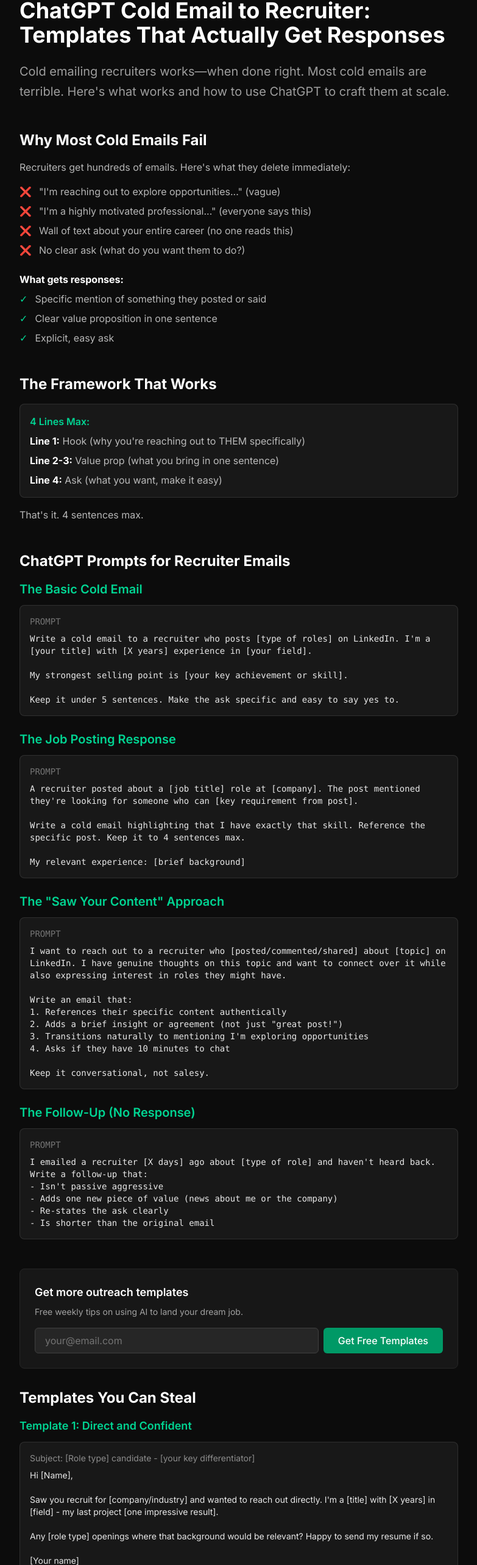
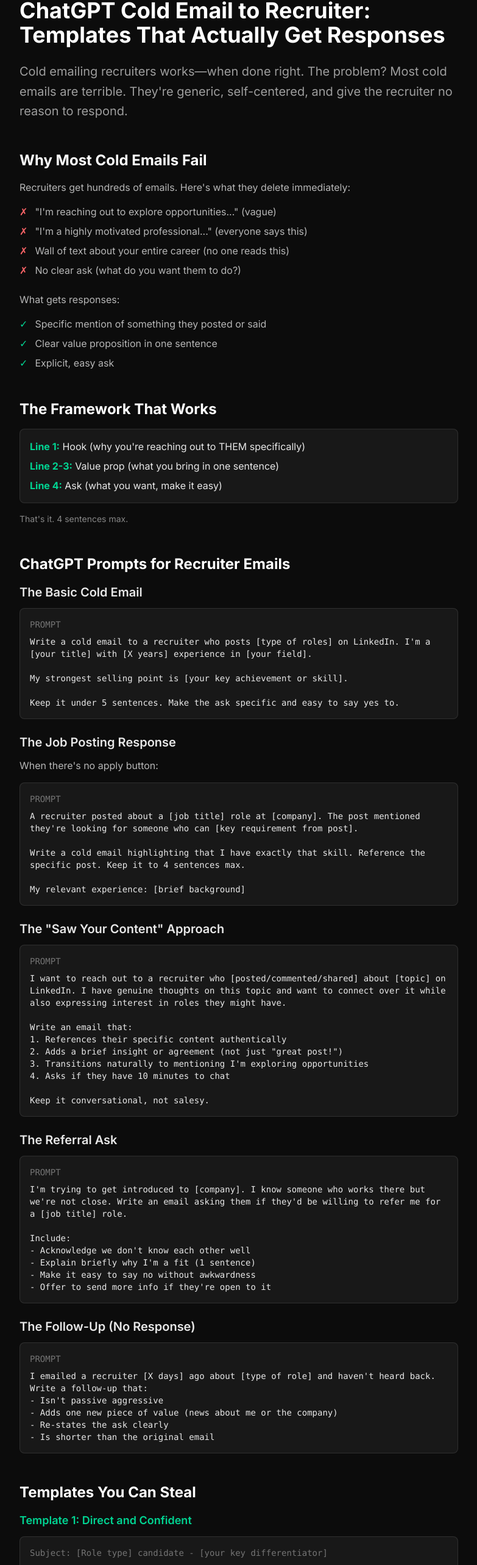
Before and after one commit to kaigritun/getthejobai, a Next.js app: page /guides/chatgpt-cold-email-recruiter in a window 1280 px wide. Shown: the part 219-2785 px from the top of the page at 61% size, without its empty margins (248-1031 px from the left). Built offline with nearby package versions, Linux system fonts and the light colour scheme.

Commit message:
Add 3 new ChatGPT guides for job search funnel
- chatgpt-job-search: Complete AI job hunting guide
- chatgpt-resume-bullet-points: Transform duties to achievements
- chatgpt-cold-email-recruiter: Templates that get responses

All funnel to the  prompts product via CTAs

```diff
--- a/app/guides/chatgpt-cold-email-recruiter/page.tsx
+++ b/app/guides/chatgpt-cold-email-recruiter/page.tsx
@@ -4,9 +4,9 @@
 import type { Metadata } from 'next'
 
 export const metadata: Metadata = {
-  title: 'ChatGPT Cold Email to Recruiter: Templates That Actually Get Responses | GetTheJobAI',
-  description: 'Cold email templates and ChatGPT prompts to reach out to recruiters. Learn the framework that gets responses and how to personalize at scale.',
-  keywords: ['cold email recruiter', 'chatgpt email templates', 'recruiter outreach', 'job search email', 'ai email generator'],
+  title: 'ChatGPT Cold Email to Recruiter: Templates That Get Responses (2025) | GetTheJobAI',
+  description: 'Learn to write cold emails that recruiters actually respond to. ChatGPT prompts, templates, and examples for job seekers.',
+  keywords: ['cold email recruiter', 'chatgpt recruiter email', 'email recruiter template', 'how to email recruiters'],
 }
 
 export default function ChatGPTColdEmailRecruiterPage() {
@@ -35,14 +35,14 @@
 
         <article className="prose-custom">
           <p className="text-emerald-400 font-mono text-sm mb-4 uppercase tracking-wider">
-            Outreach
+            Networking
           </p>
           <h1 className="text-4xl font-bold mb-6">
             ChatGPT Cold Email to Recruiter: Templates That Actually Get Responses
           </h1>
           <p className="text-xl text-white/60 mb-12 leading-relaxed">
-            Cold emailing recruiters works—when done right. Most cold emails are terrible.
-            Here&apos;s what works and how to use ChatGPT to craft them at scale.
+            Cold emailing recruiters works—when done right. The problem? Most cold emails are terrible.
+            They&apos;re generic, self-centered, and give the recruiter no reason to respond.
           </p>
 
           <div className="space-y-12">
@@ -53,26 +53,24 @@
               </p>
               <ul className="space-y-2 text-white/70 mb-6">
                 <li className="flex gap-3">
-                  <span className="text-red-400">❌</span>
+                  <span className="text-red-400">✗</span>
                   &quot;I&apos;m reaching out to explore opportunities...&quot; (vague)
                 </li>
                 <li className="flex gap-3">
-                  <span className="text-red-400">❌</span>
+                  <span className="text-red-400">✗</span>
                   &quot;I&apos;m a highly motivated professional...&quot; (everyone says this)
                 </li>
                 <li className="flex gap-3">
-                  <span className="text-red-400">❌</span>
+                  <span className="text-red-400">✗</span>
                   Wall of text about your entire career (no one reads this)
                 </li>
                 <li className="flex gap-3">
-                  <span className="text-red-400">❌</span>
+                  <span className="text-red-400">✗</span>
                   No clear ask (what do you want them to do?)
                 </li>
               </ul>
-              <p className="text-white/70">
-                <strong className="text-white">What gets responses:</strong>
-              </p>
-              <ul className="space-y-2 text-white/70 mt-2">
+              <p className="text-white/70 mb-4">What gets responses:</p>
+              <ul className="space-y-2 text-white/70">
                 <li className="flex gap-3">
                   <span className="text-emerald-400">✓</span>
                   Specific mention of something they posted or said
@@ -91,22 +89,19 @@
             <section>
               <h2 className="text-2xl font-bold mb-4">The Framework That Works</h2>
               <div className="bg-white/5 border border-white/10 rounded-lg p-4 mb-4">
-                <p className="text-emerald-400 font-semibold mb-2">4 Lines Max:</p>
-                <ul className="space-y-2 text-white/70">
-                  <li><strong className="text-white">Line 1:</strong> Hook (why you&apos;re reaching out to THEM specifically)</li>
-                  <li><strong className="text-white">Line 2-3:</strong> Value prop (what you bring in one sentence)</li>
-                  <li><strong className="text-white">Line 4:</strong> Ask (what you want, make it easy)</li>
-                </ul>
+                <p className="text-white/90 space-y-2">
+                  <span className="block"><strong className="text-emerald-400">Line 1:</strong> Hook (why you&apos;re reaching out to THEM specifically)</span>
+                  <span className="block"><strong className="text-emerald-400">Line 2-3:</strong> Value prop (what you bring in one sentence)</span>
+                  <span className="block"><strong className="text-emerald-400">Line 4:</strong> Ask (what you want, make it easy)</span>
+                </p>
               </div>
-              <p className="text-white/70">
-                That&apos;s it. 4 sentences max.
-              </p>
+              <p className="text-white/50 text-sm">That&apos;s it. 4 sentences max.</p>
             </section>
 
             <section>
               <h2 className="text-2xl font-bold mb-4">ChatGPT Prompts for Recruiter Emails</h2>
 
-              <h3 className="text-xl font-semibold mb-3 text-emerald-400">The Basic Cold Email</h3>
+              <h3 className="text-xl font-semibold mb-3 text-white/90">The Basic Cold Email</h3>
               <div className="bg-white/5 border border-white/10 rounded-lg p-4 mb-6">
                 <p className="text-sm text-white/40 mb-2 font-mono">PROMPT</p>
                 <p className="text-white/90 font-mono text-sm whitespace-pre-wrap">{`Write a cold email to a recruiter who posts [type of roles] on LinkedIn. I'm a [your title] with [X years] experience in [your field].
@@ -116,7 +111,8 @@
 Keep it under 5 sentences. Make the ask specific and easy to say yes to.`}</p>
               </div>
 
-              <h3 className="text-xl font-semibold mb-3 text-emerald-400">The Job Posting Response</h3>
+              <h3 className="text-xl font-semibold mb-3 text-white/90">The Job Posting Response</h3>
+              <p className="text-white/70 mb-4">When there&apos;s no apply button:</p>
               <div className="bg-white/5 border border-white/10 rounded-lg p-4 mb-6">
                 <p className="text-sm text-white/40 mb-2 font-mono">PROMPT</p>
                 <p className="text-white/90 font-mono text-sm whitespace-pre-wrap">{`A recruiter posted about a [job title] role at [company]. The post mentioned they're looking for someone who can [key requirement from post].
@@ -126,7 +122,7 @@
 My relevant experience: [brief background]`}</p>
               </div>
 
-              <h3 className="text-xl font-semibold mb-3 text-emerald-400">The &quot;Saw Your Content&quot; Approach</h3>
+              <h3 className="text-xl font-semibold mb-3 text-white/90">The &quot;Saw Your Content&quot; Approach</h3>
               <div className="bg-white/5 border border-white/10 rounded-lg p-4 mb-6">
                 <p className="text-sm text-white/40 mb-2 font-mono">PROMPT</p>
                 <p className="text-white/90 font-mono text-sm whitespace-pre-wrap">{`I want to reach out to a recruiter who [posted/commented/shared] about [topic] on LinkedIn. I have genuine thoughts on this topic and want to connect over it while also expressing interest in roles they might have.
@@ -140,8 +136,20 @@
 Keep it conversational, not salesy.`}</p>
               </div>
 
-              <h3 className="text-xl font-semibold mb-3 text-emerald-400">The Follow-Up (No Response)</h3>
-              <div className="bg-white/5 border border-white/10 rounded-lg p-4 mb-4">
+              <h3 className="text-xl font-semibold mb-3 text-white/90">The Referral Ask</h3>
+              <div className="bg-white/5 border border-white/10 rounded-lg p-4 mb-6">
+                <p className="text-sm text-white/40 mb-2 font-mono">PROMPT</p>
+                <p className="text-white/90 font-mono text-sm whitespace-pre-wrap">{`I'm trying to get introduced to [company]. I know someone who works there but we're not close. Write an email asking them if they'd be willing to refer me for a [job title] role.
+
+Include:
+- Acknowledge we don't know each other well
+- Explain briefly why I'm a fit (1 sentence)
+- Make it easy to say no without awkwardness
+- Offer to send more info if they're open to it`}</p>
+              </div>
+
+              <h3 className="text-xl font-semibold mb-3 text-white/90">The Follow-Up (No Response)</h3>
+              <div className="bg-white/5 border border-white/10 rounded-lg p-4 mb-6">
                 <p className="text-sm text-white/40 mb-2 font-mono">PROMPT</p>
                 <p className="text-white/90 font-mono text-sm whitespace-pre-wrap">{`I emailed a recruiter [X days] ago about [type of role] and haven't heard back. Write a follow-up that:
 - Isn't passive aggressive
@@ -151,18 +159,13 @@
               </div>
             </section>
 
-            <EmailSignup
-              headline="Get more outreach templates"
-              buttonText="Get Free Templates"
-            />
-
             <section>
               <h2 className="text-2xl font-bold mb-4">Templates You Can Steal</h2>
 
               <h3 className="text-lg font-semibold mb-3 text-emerald-400">Template 1: Direct and Confident</h3>
               <div className="bg-white/5 border border-white/10 rounded-lg p-4 mb-6">
-                <p className="text-white/50 text-sm mb-2">Subject: [Role type] candidate - [your key differentiator]</p>
-                <p className="text-white/90 text-sm whitespace-pre-wrap">{`Hi [Name],
+                <p className="text-sm text-white/40 mb-2 font-mono">Subject: [Role type] candidate - [your key differentiator]</p>
+                <p className="text-white/70 text-sm whitespace-pre-wrap">{`Hi [Name],
 
 Saw you recruit for [company/industry] and wanted to reach out directly. I'm a [title] with [X years] in [field] - my last project [one impressive result].
 
@@ -173,8 +176,8 @@
 
               <h3 className="text-lg font-semibold mb-3 text-emerald-400">Template 2: Content-Based Connection</h3>
               <div className="bg-white/5 border border-white/10 rounded-lg p-4 mb-6">
-                <p className="text-white/50 text-sm mb-2">Subject: Your post on [topic]</p>
-                <p className="text-white/90 text-sm whitespace-pre-wrap">{`Hi [Name],
+                <p className="text-sm text-white/40 mb-2 font-mono">Subject: Your post on [topic]</p>
+                <p className="text-white/70 text-sm whitespace-pre-wrap">{`Hi [Name],
 
 Your post about [topic] resonated - especially [specific point]. I've seen the same thing in my work [brief example].
 
@@ -184,9 +187,9 @@
               </div>
 
               <h3 className="text-lg font-semibold mb-3 text-emerald-400">Template 3: The Warm Introduction Request</h3>
-              <div className="bg-white/5 border border-white/10 rounded-lg p-4 mb-4">
-                <p className="text-white/50 text-sm mb-2">Subject: Quick ask - [Company] intro</p>
-                <p className="text-white/90 text-sm whitespace-pre-wrap">{`Hi [Name],
+              <div className="bg-white/5 border border-white/10 rounded-lg p-4">
+                <p className="text-sm text-white/40 mb-2 font-mono">Subject: Quick ask - [Company] intro</p>
+                <p className="text-white/70 text-sm whitespace-pre-wrap">{`Hi [Name],
 
 We met briefly at [event] / we're connected through [person/group]. I'm exploring a [role] at [Company] and saw you might know people there.
 
@@ -204,7 +207,7 @@
                 The real power is personalization at scale. Here&apos;s how:
               </p>
               <div className="bg-white/5 border border-white/10 rounded-lg p-4 mb-4">
-                <p className="text-sm text-white/40 mb-2 font-mono">PROMPT</p>
+                <p className="text-sm text-white/40 mb-2 font-mono">BATCH PROMPT</p>
                 <p className="text-white/90 font-mono text-sm whitespace-pre-wrap">{`I'm reaching out to 20 recruiters today. For each one, I'll give you:
 - Their name
 - Their company
@@ -215,32 +218,30 @@
 
 Make each one feel individually written, not templated.`}</p>
               </div>
-              <p className="text-white/70">
-                Then feed it recruiter details one at a time.
-              </p>
+              <p className="text-white/50 text-sm">Then feed it recruiter details one at a time.</p>
             </section>
 
             <section>
               <h2 className="text-2xl font-bold mb-4">What NOT to Do</h2>
               <ul className="space-y-3 text-white/70">
                 <li className="flex gap-3">
-                  <span className="text-red-400">❌</span>
+                  <span className="text-red-400 font-bold">✗</span>
                   <span><strong className="text-white">Don&apos;t attach your resume unsolicited.</strong> Say you&apos;ll send it if they&apos;re interested.</span>
                 </li>
                 <li className="flex gap-3">
-                  <span className="text-red-400">❌</span>
+                  <span className="text-red-400 font-bold">✗</span>
                   <span><strong className="text-white">Don&apos;t write more than 5 sentences.</strong> They won&apos;t read it.</span>
                 </li>
                 <li className="flex gap-3">
-                  <span className="text-red-400">❌</span>
+                  <span className="text-red-400 font-bold">✗</span>
                   <span><strong className="text-white">Don&apos;t use &quot;I hope this email finds you well.&quot;</strong> Dead giveaway that you don&apos;t respect their time.</span>
                 </li>
                 <li className="flex gap-3">
-                  <span className="text-red-400">❌</span>
+                  <span className="text-red-400 font-bold">✗</span>
                   <span><strong className="text-white">Don&apos;t be vague about what you want.</strong> &quot;Looking for opportunities&quot; means nothing.</span>
                 </li>
                 <li className="flex gap-3">
-                  <span className="text-red-400">❌</span>
+                  <span className="text-red-400 font-bold">✗</span>
                   <span><strong className="text-white">Don&apos;t follow up more than twice.</strong> After two, move on.</span>
                 </li>
               </ul>
@@ -248,107 +249,93 @@
 
             <section>
               <h2 className="text-2xl font-bold mb-4">The Numbers Game</h2>
-              <p className="text-white/70 mb-4">
-                Cold email is a volume game. Expect:
+              <p className="text-white/70 mb-4">Cold email is a volume game. Expect:</p>
+              <div className="grid md:grid-cols-2 gap-4 mb-6">
+                <div className="bg-white/5 border border-white/10 rounded-lg p-4 text-center">
+                  <p className="text-3xl font-bold text-emerald-400 mb-1">10-20%</p>
+                  <p className="text-white/50 text-sm">Open rate</p>
+                </div>
+                <div className="bg-white/5 border border-white/10 rounded-lg p-4 text-center">
+                  <p className="text-3xl font-bold text-emerald-400 mb-1">2-5%</p>
+                  <p className="text-white/50 text-sm">Response rate</p>
+                </div>
+              </div>
+              <p className="text-white/70">
+                That means you need to send 50-100 emails to get 2-5 conversations.
+                ChatGPT makes this sustainable by handling the personalization.
               </p>
-              <ul className="space-y-2 text-white/70 mb-4">
-                <li>• 10-20% open rate</li>
-                <li>• 2-5% response rate</li>
-              </ul>
-              <p className="text-white/70 mb-4">
-                That means you need to send 50-100 emails to get 2-5 conversations. ChatGPT makes this sustainable
-                by handling the personalization.
-              </p>
-              <p className="text-white/70">
-                <strong className="text-white">But here&apos;s the thing:</strong> one great placement is worth 100 emails. Keep sending.
+              <p className="text-white/50 text-sm mt-4 italic">
+                But here&apos;s the thing: one great placement is worth 100 emails. Keep sending.
               </p>
             </section>
 
-            <section className="bg-emerald-500/10 border border-emerald-500/30 rounded-lg p-6">
-              <h2 className="text-xl font-bold mb-3">Beyond Email: The Full Toolkit</h2>
-              <p className="text-white/70 mb-4">
-                Cold emailing is one piece of the job search puzzle. If you want prompts for:
+            <section className="bg-gradient-to-br from-emerald-500/10 to-emerald-500/5 border border-emerald-500/20 rounded-xl p-8">
+              <h2 className="text-2xl font-bold mb-4">Beyond Email: The Full Toolkit</h2>
+              <p className="text-white/70 mb-6">
+                Cold emailing is one piece of the job search puzzle. For prompts covering LinkedIn outreach,
+                networking follow-ups, informational interview requests, and thank-you notes that get remembered,
+                check out the{' '}
+                <Link href="/guides/chatgpt-resume-prompts" className="text-emerald-400 hover:text-emerald-300 underline">
+                  complete ChatGPT job search prompts collection
+                </Link>.
               </p>
-              <ul className="space-y-1 text-white/70 mb-4">
-                <li>• LinkedIn outreach messages</li>
-                <li>• Networking follow-ups</li>
-                <li>• Informational interview requests</li>
-                <li>• Thank-you notes that get remembered</li>
-              </ul>
-              <p className="text-white/70 mb-4">
-                Check out the <Link href="/guides/chatgpt-resume-prompts" className="text-emerald-400 hover:text-emerald-300">complete ChatGPT job search prompts collection</Link>.
+              <p className="text-white/70">
                 It covers every touchpoint in the job search process.
               </p>
-              <div className="mt-4">
-                <Link
-                  href="/guides/chatgpt-resume-prompts"
-                  className="inline-block px-6 py-3 bg-emerald-600 hover:bg-emerald-700 text-white font-medium rounded-lg transition-colors"
-                >
-                  Get All Job Search Prompts →
-                </Link>
-              </div>
             </section>
 
-            <section className="border-t border-white/10 pt-8">
+            <section>
               <h2 className="text-2xl font-bold mb-4">Key Takeaways</h2>
               <ul className="space-y-3 text-white/70">
                 <li className="flex gap-3">
-                  <span className="text-emerald-400">1.</span>
+                  <span className="text-emerald-400 font-mono">1.</span>
                   <span>Keep it short (4-5 sentences max)</span>
                 </li>
                 <li className="flex gap-3">
-                  <span className="text-emerald-400">2.</span>
+                  <span className="text-emerald-400 font-mono">2.</span>
                   <span>Reference something specific about them</span>
                 </li>
                 <li className="flex gap-3">
-                  <span className="text-emerald-400">3.</span>
+                  <span className="text-emerald-400 font-mono">3.</span>
                   <span>Lead with value, not need</span>
                 </li>
                 <li className="flex gap-3">
-                  <span className="text-emerald-400">4.</span>
+                  <span className="text-emerald-400 font-mono">4.</span>
                   <span>Make the ask easy to say yes to</span>
                 </li>
                 <li className="flex gap-3">
-                  <span className="text-emerald-400">5.</span>
+                  <span className="text-emerald-400 font-mono">5.</span>
                   <span>Follow up once, then move on</span>
                 </li>
                 <li className="flex gap-3">
-                  <span className="text-emerald-400">6.</span>
+                  <span className="text-emerald-400 font-mono">6.</span>
                   <span>It&apos;s a numbers game—send volume</span>
                 </li>
               </ul>
-              <p className="text-white/70 mt-6">
+              <p className="text-white/60 mt-6 italic">
                 Recruiting is relationship-based, even in cold outreach. ChatGPT helps you scale the personalization.
                 Your job is to be genuinely helpful once they respond.
               </p>
             </section>
           </div>
+        </article>
 
-          <RelatedGuides guides={[
-            {
-              slug: 'chatgpt-resume-prompts',
-              title: 'ChatGPT Resume Prompts',
-              description: 'All the prompts you need to perfect your resume.'
-            },
-            {
-              slug: 'chatgpt-linkedin-outreach',
-              title: 'ChatGPT LinkedIn Outreach',
-              description: 'Prompts for connecting with recruiters on LinkedIn.'
-            },
-            {
-              slug: 'ai-networking-emails',
-              title: 'AI Networking Emails',
-              description: 'Build your professional network with AI-written emails.'
-            }
-          ]} />
-        </article>
+        <div className="mt-16">
+          <EmailSignup />
+        </div>
+
+        <RelatedGuides
+          guides={[
+            { slug: 'chatgpt-linkedin-outreach', title: 'ChatGPT LinkedIn Outreach', description: 'Templates for reaching out to connections.' },
+            { slug: 'ai-networking-emails', title: 'AI Networking Emails', description: 'Build professional relationships with AI-written emails.' },
+            { slug: 'chatgpt-resume-prompts', title: 'ChatGPT Resume Prompts', description: 'Copy-paste prompts to improve your resume with AI.' },
+          ]}
+        />
       </main>
 
-      <footer className="border-t border-white/10 mt-24">
-        <div className="max-w-5xl mx-auto px-6 py-8">
-          <p className="text-sm text-white/40">
-            © 2025 GetTheJobAI. Helping job seekers use AI effectively.
-          </p>
+      <footer className="border-t border-white/10 px-6 py-12">
+        <div className="max-w-5xl mx-auto text-center text-white/40 text-sm">
+          © 2025 GetTheJobAI. Built to help job seekers win.
         </div>
       </footer>
     </div>
```
